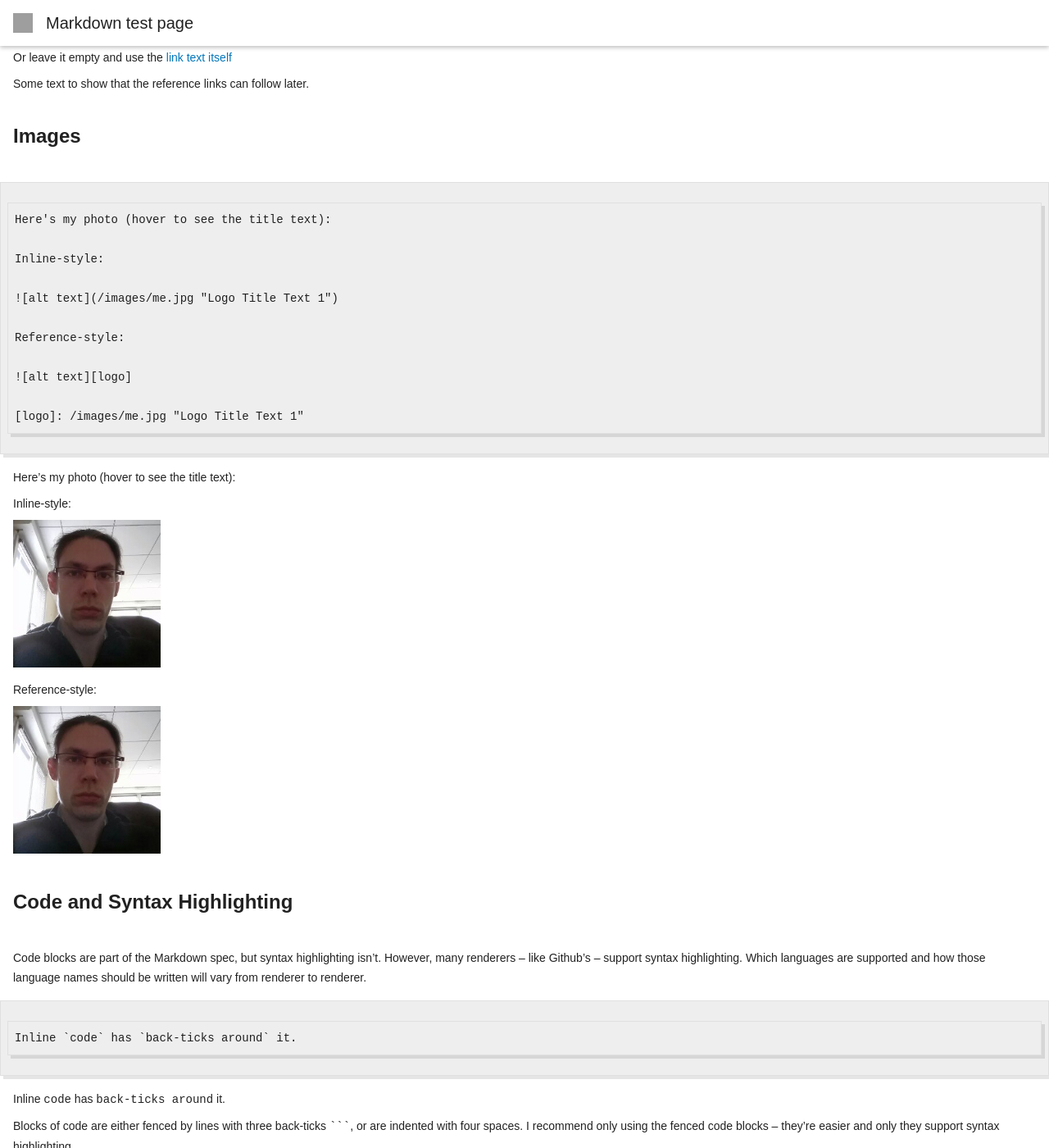
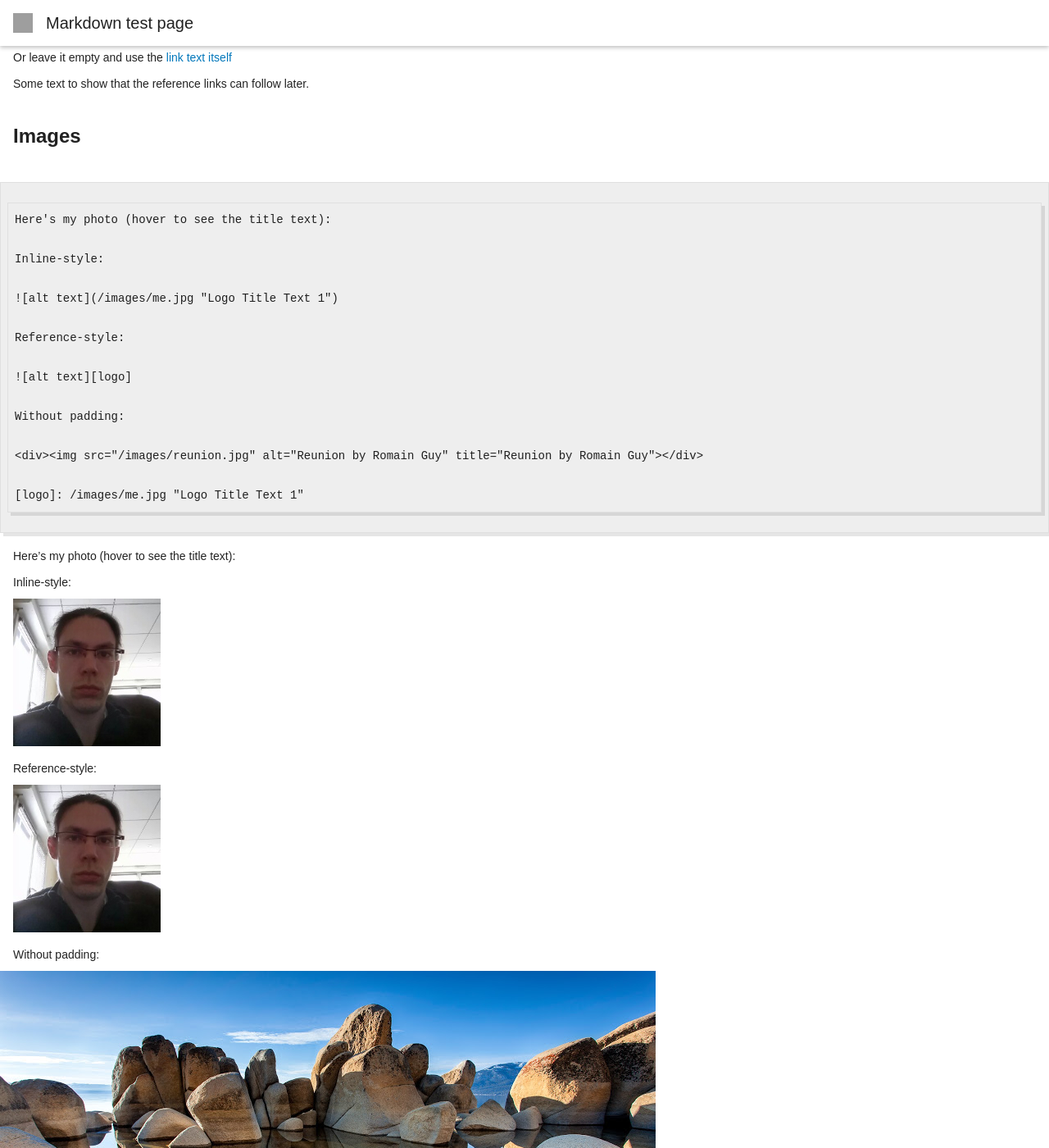
Before and after one commit to fmonniot/fmonniot.github.com, a Jekyll site: the page built from test.md, in a window 1280 px wide and 1400 px high, scrolled down 2676 px. Shown: the whole window at 82% size. Built offline with Jekyll 4.4.1, drawn with Linux system fonts in a browser that asks for light colours; some web fonts are replaced; Markdown is read by kramdown in place of the engine named in the settings; grey boxes are pictures that could not be loaded.

Commit message:
Do not wrap content in default layout

````diff
--- a/_layouts/default.html
+++ b/_layouts/default.html
@@ -51,9 +51,8 @@ title: François Monniot
     </div>
   </div>
 
-  <div class="wrapper">
-    {{ content }}
-  </div>
+  {{ content }}
+
   <div id="mask-modal"></div>
 
   <script type="text/javascript">
--- a/_layouts/post.html
+++ b/_layouts/post.html
@@ -1,6 +1,7 @@
 ---
 layout: default
 ---
+<div class="wrapper">
   <header>
     <h1>{{ page.title }}</h1>
     <p>
@@ -11,9 +12,8 @@ layout: default
       {% endcomment %}
     <p>
   </header>
-<section>
   {{ content }}
-</section>
+</div>
 <footer class="page-footer">
   {% if page.previous != nil %}
   <a href="{{ page.previous.url }}" class="previous{% if page.next != nil %} narrow{% endif %}">
--- /dev/null
+++ b/_layouts/wrapped.html
@@ -0,0 +1,6 @@
+---
+layout: default
+---
+<div class="wrapper">
+  {{ content }}
+</div>
--- a/cv.html
+++ b/cv.html
@@ -1,6 +1,6 @@
 ---
 title: François Monniot - CV
-layout: default
+layout: wrapped
 appbar:
   actions:
     - href: /docs/cv_francois_monniot.pdf
--- a/index.html
+++ b/index.html
@@ -1,5 +1,5 @@
 ---
-layout: default
+layout: wrapped
 title: François Monniot
 ---
 <section>
--- a/resume.html
+++ b/resume.html
@@ -1,6 +1,6 @@
 ---
 title: François Monniot - Resume
-layout: default
+layout: wrapped
 appbar:
   actions:
     - href: /docs/resume_francois_monniot.pdf
--- a/test.md
+++ b/test.md
@@ -139,6 +139,10 @@ Reference-style:
 
 ![alt text][logo]
 
+Without padding:
+
+<div><img src="/images/reunion.jpg" alt="Reunion by Romain Guy" title="Reunion by Romain Guy"></div>
+
 [logo]: /images/me.jpg "Logo Title Text 1"
 ```
 
@@ -151,6 +155,10 @@ Inline-style:
 Reference-style:
 
 ![alt text][logo]
+
+Without padding:
+
+<div><img src="/images/reunion.jpg" alt="Reunion by Romain Guy" title="Reunion by Romain Guy"></div>
 
 [logo]: /images/me.jpg "Logo Title Text 1"
 
````
Also changed, not shown: other parts of test.md (+1 -1 lines), images/reunion.jpg (added). Lines whose indentation alone changed are shown as unchanged.
